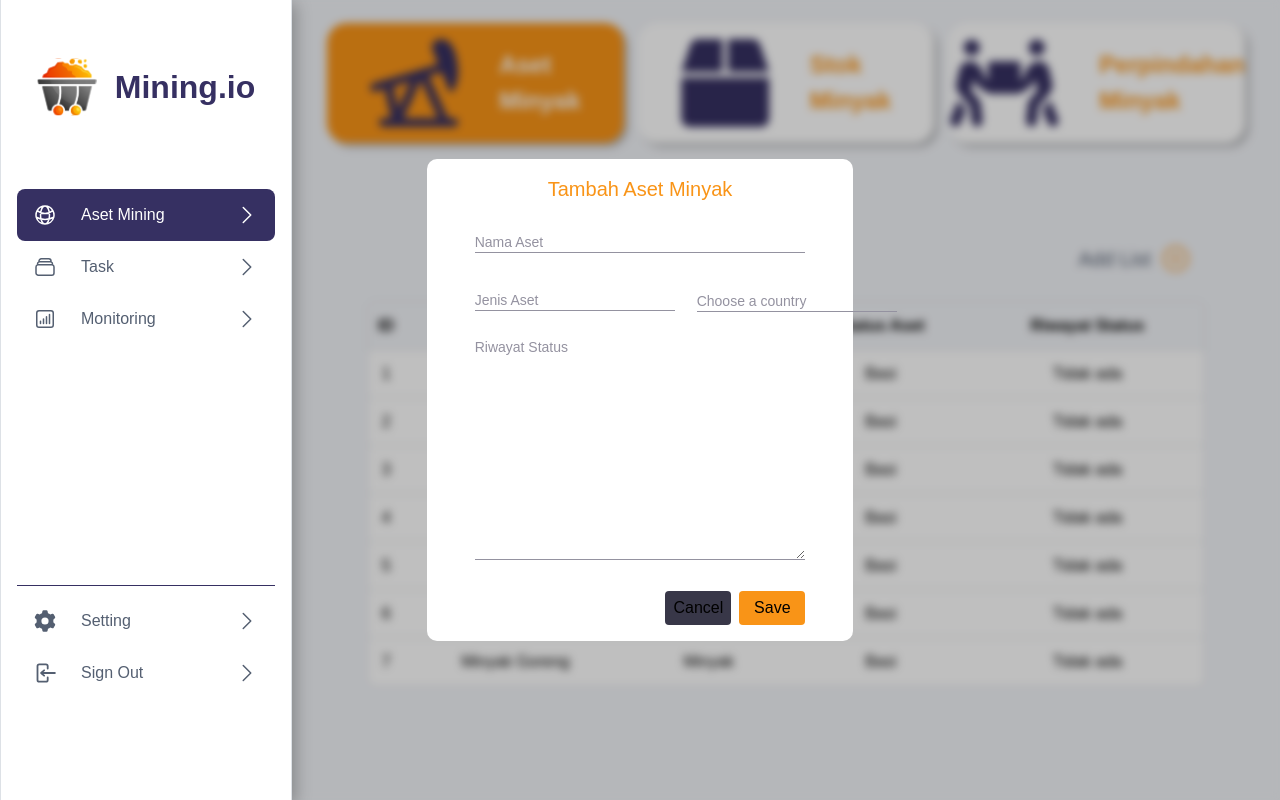
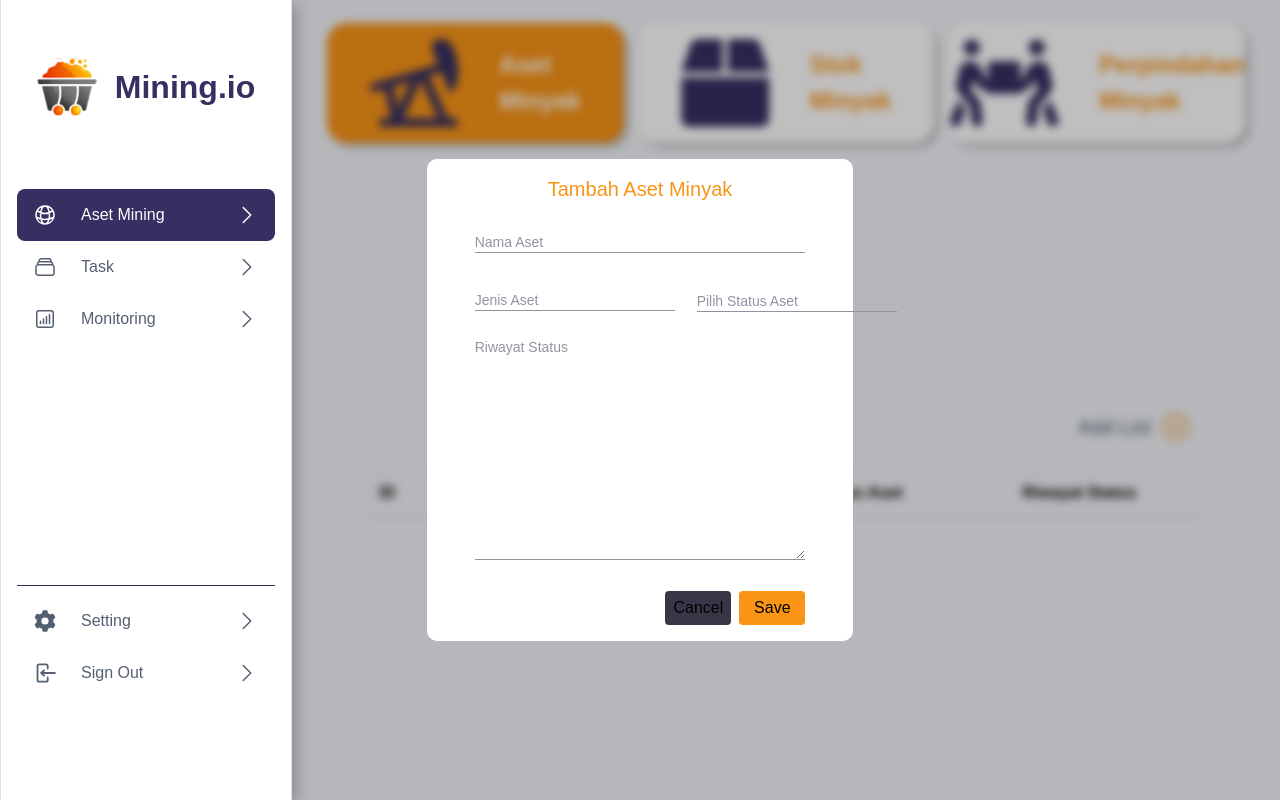
Before and after one commit to muhatthar/Mining_App, a Next.js app: page /asset-oil in a window 1280 px wide. Both pictures are taken after a click on the button "Add List". Built offline with nearby package versions, Linux system fonts and the light colour scheme.

Commit message:
hampir done

```diff
--- a/src/app/(asset)/asset-oil/page.tsx
+++ b/src/app/(asset)/asset-oil/page.tsx
@@ -3,9 +3,47 @@
 import AssetModal from "@/app/components/AssetModal";
 import { PlusCircleIcon } from "@heroicons/react/24/outline";
 import { Fragment, useState } from "react";
+import API from "@/libs";
+import * as React from "react";
+import { useRouter } from "next/navigation";
+
+interface AssetOilInstace {
+  namaAset: "";
+  jenisAset: "";
+  statusAset: "";
+  riwayatStatus: "";
+}
 
 export default function AssetOil() {
+  const router = useRouter();
+  const [input, setInput] = React.useState<AssetOilInstace | any>({
+    namaAset: "",
+    jenisAset: "",
+    statusAset: "",
+    riwayatStatus: "",
+  });
+  const [assets, setAssets] = React.useState<Array<AssetOilInstace>>([]);
   const [showModal, setShowModal] = useState(false);
+
+  const changeHandler = (e: any) => {
+    const { name, value } = e.target;
+    setInput((prevInput: any) => ({ ...prevInput, [name]: value}));
+  };
+
+  const handleSubmit = async (e: any) => {
+    e.preventDefault();
+    const { namaAset, jenisAset, statusAset, riwayatStatus } = input;
+    const body = { namaAset, jenisAset, statusAset, riwayatStatus };
+    try {
+      const response = await API.post("/assets/", body);
+      setAssets((prevAssets) => [...prevAssets, input])
+      alert(response.data.message);
+      setShowModal(false);
+    } catch (error: any) {
+      console.log(error.message);
+    }
+  };
+
   return (
     <>
       <Fragment>
@@ -31,55 +69,17 @@ export default function AssetOil() {
                 </tr>
               </thead>
               <tbody className="bg-white">
-                <tr className="h-12 border-b border-[#DDE1E6]">
-                  <td>1</td>
-                  <td>Minyak Goreng</td>
-                  <td>Minyak</td>
-                  <td>Basi</td>
-                  <td>Tidak ada</td>
-                </tr>
-                <tr className="h-12 border-b border-[#DDE1E6]">
-                  <td>2</td>
-                  <td>Minyak Goreng</td>
-                  <td>Minyak</td>
-                  <td>Basi</td>
-                  <td>Tidak ada</td>
-                </tr>
-                <tr className="h-12 border-b border-[#DDE1E6]">
-                  <td>3</td>
-                  <td>Minyak Goreng</td>
-                  <td>Minyak</td>
-                  <td>Basi</td>
-                  <td>Tidak ada</td>
-                </tr>
-                <tr className="h-12 border-b border-[#DDE1E6]">
-                  <td>4</td>
-                  <td>Minyak Goreng</td>
-                  <td>Minyak</td>
-                  <td>Basi</td>
-                  <td>Tidak ada</td>
-                </tr>
-                <tr className="h-12 border-b border-[#DDE1E6]">
-                  <td>5</td>
-                  <td>Minyak Goreng</td>
-                  <td>Minyak</td>
-                  <td>Basi</td>
-                  <td>Tidak ada</td>
-                </tr>
-                <tr className="h-12 border-b border-[#DDE1E6]">
-                  <td>6</td>
-                  <td>Minyak Goreng</td>
-                  <td>Minyak</td>
-                  <td>Basi</td>
-                  <td>Tidak ada</td>
-                </tr>
-                <tr className="h-12">
-                  <td className="rounded-bl-lg">7</td>
-                  <td>Minyak Goreng</td>
-                  <td>Minyak</td>
-                  <td>Basi</td>
-                  <td className="rounded-br-lg">Tidak ada</td>
-                </tr>
+                {assets.map((asset: any, i: any) => {
+                  return (
+                    <tr className="h-12" key={i}>
+                      <td className="rounded-bl-lg">{i + 1}</td>
+                      <td>{asset.namaAset}</td>
+                      <td>{asset.jenisAset}</td>
+                      <td>{asset.statusAset}</td>
+                      <td className="rounded-br-lg">{asset.riwayatStatus}</td>
+                    </tr>
+                  );
+                })}
               </tbody>
             </table>
           </div>
@@ -87,6 +87,8 @@ export default function AssetOil() {
         <AssetModal
           isVisible={showModal}
           onClose={() => setShowModal(false)}
+          onChangeHandler={changeHandler}
+          onSubmitHandler={handleSubmit}
         ></AssetModal>
       </Fragment>
     </>
--- a/src/app/components/AssetModal.tsx
+++ b/src/app/components/AssetModal.tsx
@@ -1,12 +1,22 @@
 import React from "react";
+
+interface AssetModalProps {
+  isVisible: boolean;
+  onClose: () => void;
+  onChangeHandler: (
+    e: React.ChangeEvent<
+      HTMLInputElement | HTMLTextAreaElement | HTMLSelectElement
+    >
+  ) => void;
+  onSubmitHandler: (e: React.MouseEvent<HTMLButtonElement>) => void;
+}
 
 export default function AssetModal({
   isVisible,
   onClose,
-}: {
-  isVisible: boolean;
-  onClose: () => void;
-}) {
+  onChangeHandler,
+  onSubmitHandler,
+}: AssetModalProps) {
   if (!isVisible) return null;
   return (
     <>
@@ -19,7 +29,9 @@ export default function AssetModal({
             <div className="relative h-[34px] w-full min-w-[200px]">
               <input
                 type="text"
+                name="namaAset"
                 className="peer h-full w-full border-b border-[#9492A0] bg-transparent pt-4 pb-1.5 text-sm outline outline-0 transition-all placeholder-shown:border-[#9492A0] focus:border-gray-500 focus:outline-0 disabled:border-0 disabled:bg-blue-gray-50"
+                onChange={(e) => onChangeHandler(e)}
                 placeholder=" "
               />
               <label className="after:content[''] pointer-events-none absolute left-0  -top-1.5 flex h-full w-full select-none !overflow-visible truncate text-[11px] font-medium leading-tight text-[#9492A0] transition-all after:absolute after:-bottom-1.5 after:block after:w-full after:scale-x-0 after:border-b-2 after:border-gray-500 after:transition-transform after:duration-200 peer-placeholder-shown:text-sm peer-placeholder-shown:leading-[4.25] peer-placeholder-shown:text-blue-gray-500 peer-focus:text-[11px] peer-focus:leading-tight peer-focus:after:scale-x-100 peer-focus:after:border-gray-900 peer-disabled:text-transparent peer-disabled:peer-placeholder-shown:text-blue-gray-500">
@@ -30,7 +42,9 @@ export default function AssetModal({
               <div className="relative h-[34px] w-full min-w-[200px]">
                 <input
                   type="text"
+                  name="jenisAset"
                   className="peer h-full w-full border-b border-[#9492A0] bg-transparent pt-4 pb-1.5 text-sm outline outline-0 transition-all placeholder-shown:border-[#9492A0] focus:border-gray-500 focus:outline-0 disabled:border-0 disabled:bg-blue-gray-50"
+                  onChange={(e) => onChangeHandler(e)}
                   placeholder=" "
                 />
                 <label className="after:content[''] pointer-events-none absolute left-0  -top-1.5 flex h-full w-full select-none !overflow-visible truncate text-[11px] font-medium leading-tight text-[#9492A0] transition-all after:absolute after:-bottom-1.5 after:block after:w-full after:scale-x-0 after:border-b-2 after:border-gray-500 after:transition-transform after:duration-200 peer-placeholder-shown:text-sm peer-placeholder-shown:leading-[4.25] peer-placeholder-shown:text-blue-gray-500 peer-focus:text-[11px] peer-focus:leading-tight peer-focus:after:scale-x-100 peer-focus:after:border-gray-900 peer-disabled:text-transparent peer-disabled:peer-placeholder-shown:text-blue-gray-500">
@@ -40,9 +54,20 @@ export default function AssetModal({
               <div className="relative h-[34px] w-full min-w-[200px]">
                 <select
                   id="underline_select"
+                  name="statusAset"
                   className="w-full font-medium text-sm pt-3.5 text-[#9492A0] bg-transparent border-b border-[#9492A0] appearance-none focus:outline-none peer"
+                  onChange={(e) => {
+                    const selectedValue: string = e.target.value.toString();
+                    onChangeHandler({
+                      ...e,
+                      target: {
+                        ...e.target,
+                        value: selectedValue,
+                      },
+                    });
+                  }}
                 >
-                  <option selected>Choose a country</option>
+                  <option value="">Pilih Status Aset</option>
                   <option value="aktif">Aktif</option>
                   <option value="non-aktif">Non-Aktif</option>
                   <option value="dalam-perbaikan">Dalam Perbaikan</option>
@@ -57,15 +82,23 @@ export default function AssetModal({
               <textarea
                 cols={30}
                 rows={10}
+                name="riwayatStatus"
                 className="border-b border-[#9492A0] w-full text-sm outline outline-0 focus:outline-0"
+                onChange={(e) => onChangeHandler(e)}
               ></textarea>
             </div>
           </div>
           <div className="flex justify-end items-center w-full gap-2">
-            <button onClick={() => onClose()} className="rounded bg-[#383748] w-[66px] h-[34px]">
+            <button
+              onClick={() => onClose()}
+              className="rounded bg-[#383748] w-[66px] h-[34px]"
+            >
               Cancel
             </button>
-            <button className="rounded bg-[#F99417] w-[66px] h-[34px]">
+            <button
+              onClick={(e) => onSubmitHandler(e)}
+              className="rounded bg-[#F99417] w-[66px] h-[34px]"
+            >
               Save
             </button>
           </div>
```
Also changed, not shown: src/libs/api/index.js (deleted, +0 -10 lines), 1 other file (tests, documents, lock files or other folders).
